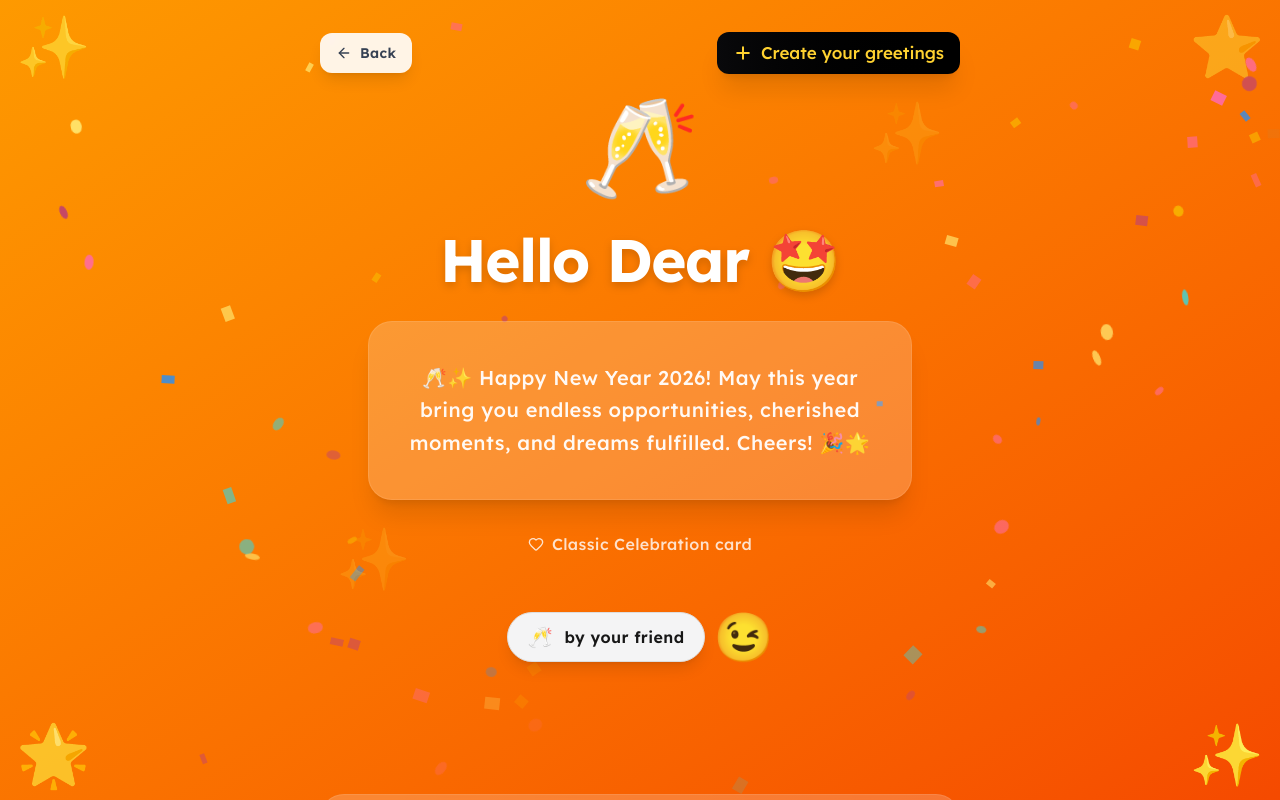
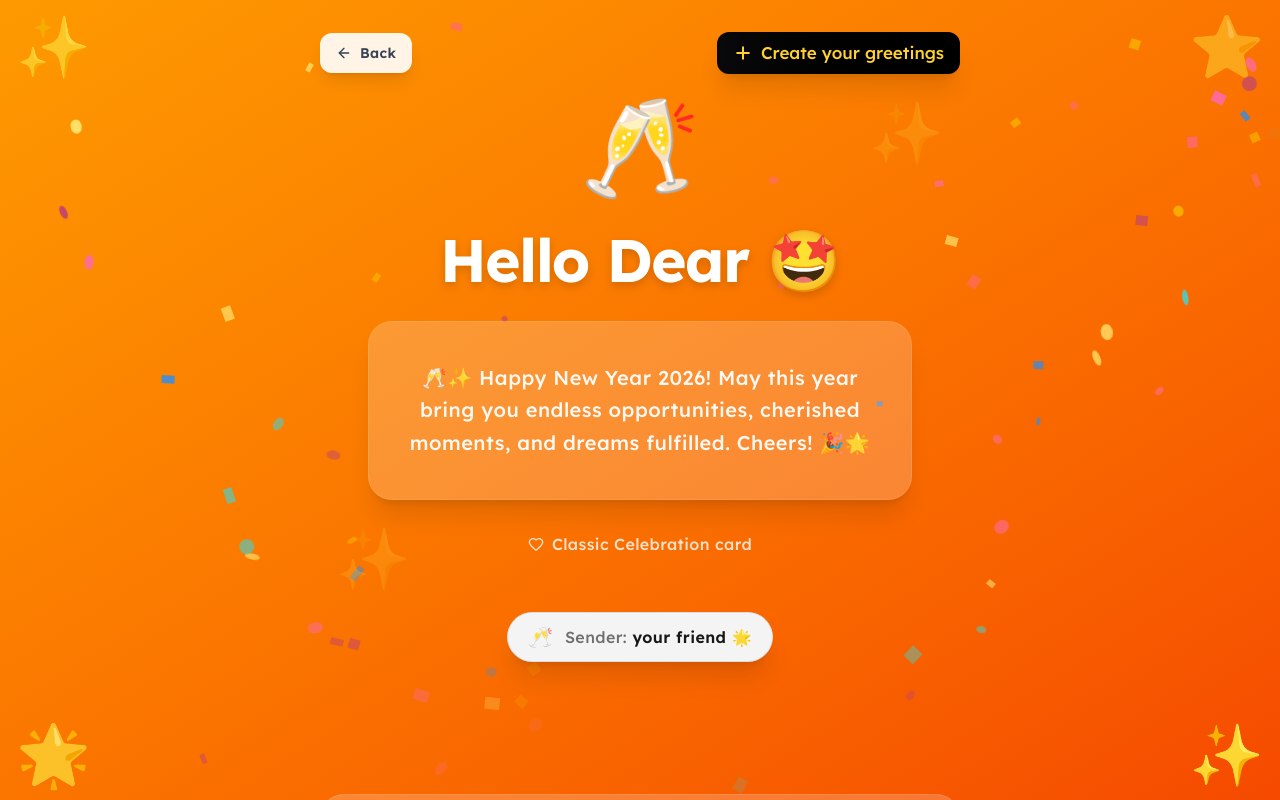
Before and after one commit to RohanNikumbh27/christmasgifts, a Next.js app: page /greetings/view in a window 1280 px wide. Built offline with nearby package versions, Linux system fonts and the light colour scheme.

Commit message:
sender name added

```diff
--- a/src/app/greetings/view/page.tsx
+++ b/src/app/greetings/view/page.tsx
@@ -253,12 +253,12 @@ function GreetingContent() {
                     </div>
 
                     {/* Card Type Badge */}
-                    <div className="flex justify-center mt-2 relative z-10">
-                        <div className="px-5 py-2.5 rounded-full bg-[var(--card-bg)] border border-[var(--card-border)] shadow-lg flex items-center gap-3">
+                    <div className="flex justify-center mt-2 relative z-10 items-center">
+                        <div className="px-5 py-2.5 rounded-full bg-[var(--card-bg)] border border-[var(--card-border)] shadow-xl flex items-center gap-3">
                             <span className="text-xl">{card.emoji}</span>
-                            <span className="font-semibold text-base tracking-wide text-[var(--foreground)]">by {senderName || "your friend"}</span>
+                            <span className="font-semibold text-base tracking-wide text-[var(--foreground)]"><span className="font-medium opacity-60">Sender:</span>  {senderName || "your friend"} 🌟</span>
                         </div>
-                        <span className="text-4xl md:text-5xl ml-2">😉</span>
+                        {/* <span className="text-6xl ml-2">😉</span> */}
                     </div>
                 </div>
 
@@ -271,7 +271,6 @@ function GreetingContent() {
                                 className="flex items-center justify-center gap-2 px-2 md:px-4 py-3 rounded-xl bg-white dark:bg-zinc-800 text-gray-800 dark:text-white font-medium hover:bg-neutral-700 dark:hover:bg-neutral-700 transition-colors shadow-md"
                             >
                                 <ArrowLeft className="w-5 h-5" />
-                                <span className="hidden md:block">Back</span>
                             </button>
                             <Link
                                 href="/"
```
